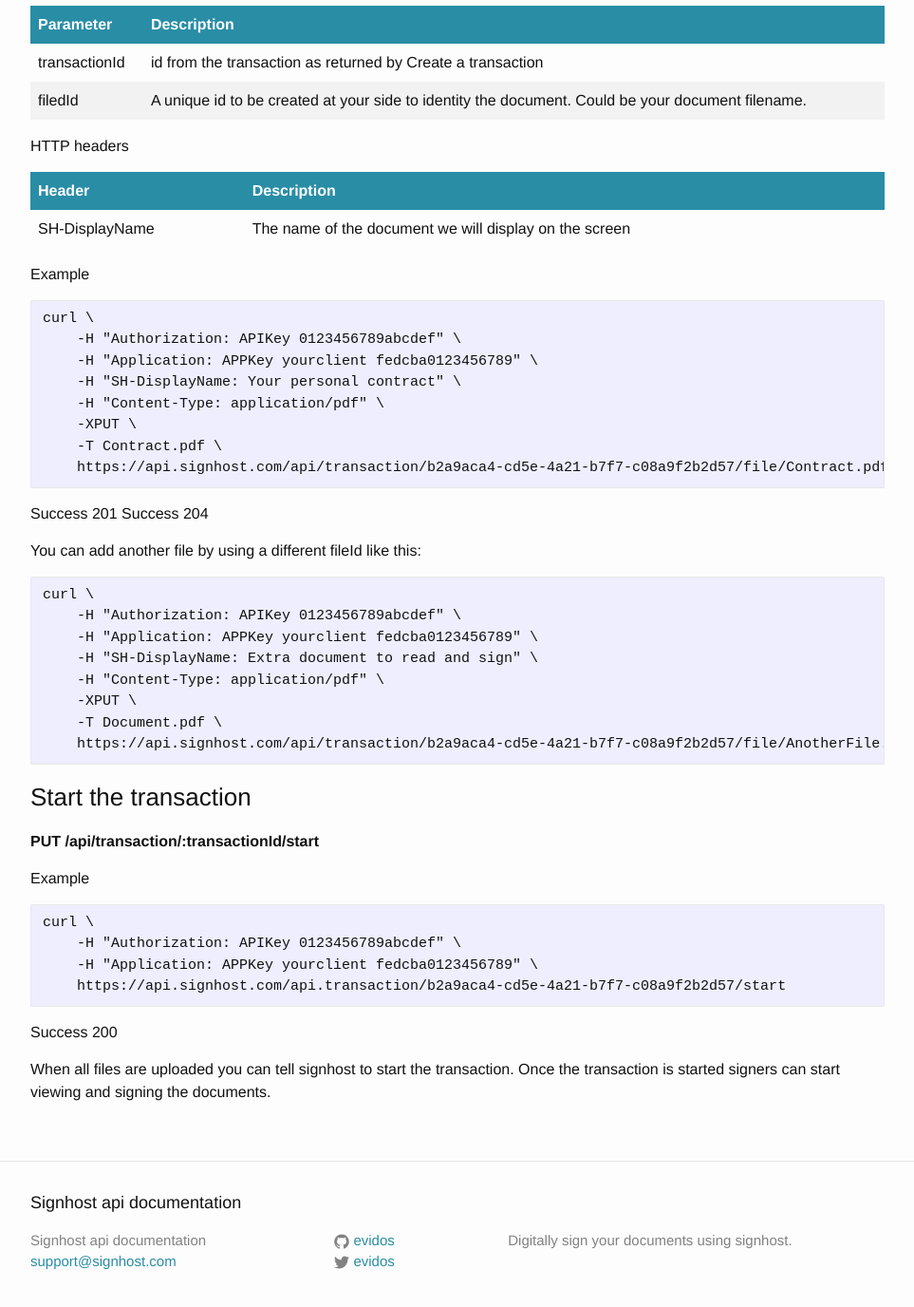
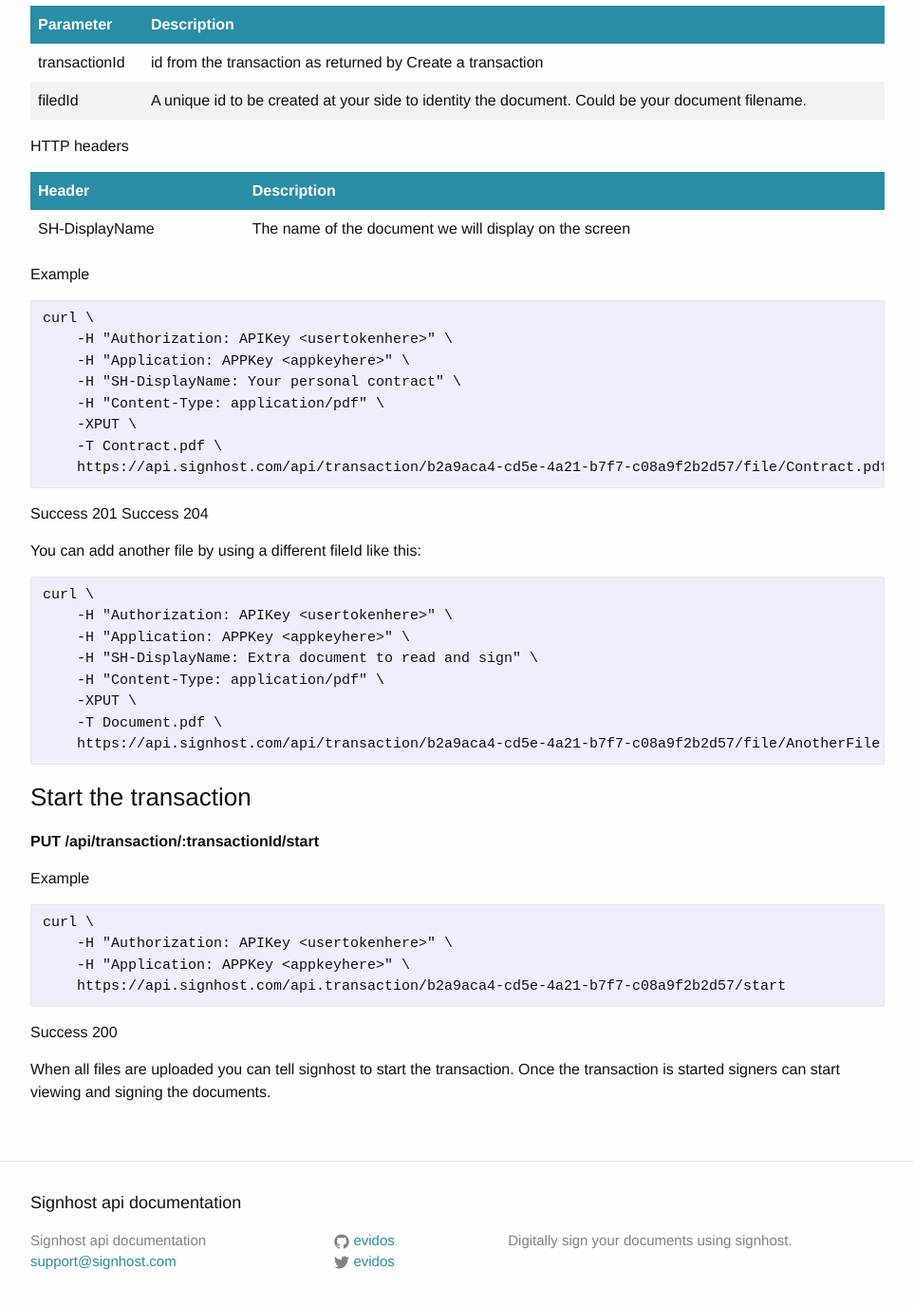
Before and after one commit to markohantula/evidos.github.io, a Jekyll site: the page built from _posts/2015-11-26-howto-create-a-multidocument-transaction.markdown, in a window 1280 px wide and 1400 px high, scrolled down 1534 px. Shown: the top 1376 px of the window at 95% size, without its empty margins (158-1121 px from the left). Built offline with Jekyll 4.4.1, drawn with Linux system fonts in a browser that asks for light colours; some of the changed text lies outside the part shown.

Commit message:
Document refactor API Key to Usertoken

```diff
--- a/_posts/2015-11-26-howto-create-a-multidocument-transaction.markdown
+++ b/_posts/2015-11-26-howto-create-a-multidocument-transaction.markdown
@@ -21,8 +21,8 @@
 Example
 
     curl \
-        -H "Authorization: APIKey 0123456789abcdef" \
-        -H "Application: APPKey yourclient fedcba0123456789" \
+        -H "Authorization: APIKey <usertokenhere>" \
+        -H "Application: APPKey <appkeyhere>" \
         -H "Content-Type: application/json" \
         -d '{
           "Signers": [
@@ -88,8 +88,8 @@
 Example
 
     curl \
-        -H "Authorization: APIKey 0123456789abcdef" \
-        -H "Application: APPKey yourclient fedcba0123456789" \
+        -H "Authorization: APIKey <usertokenhere>" \
+        -H "Application: APPKey <appkeyhere>" \
         -H "SH-DisplayName: Your personal contract" \
         -H "Content-Type: application/pdf" \
         -XPUT \
@@ -103,8 +103,8 @@
 You can add another file by using a different fileId like this:
 
     curl \
-        -H "Authorization: APIKey 0123456789abcdef" \
-        -H "Application: APPKey yourclient fedcba0123456789" \
+        -H "Authorization: APIKey <usertokenhere>" \
+        -H "Application: APPKey <appkeyhere>" \
         -H "SH-DisplayName: Extra document to read and sign" \
         -H "Content-Type: application/pdf" \
         -XPUT \
@@ -118,8 +118,8 @@
 Example
 
     curl \
-        -H "Authorization: APIKey 0123456789abcdef" \
-        -H "Application: APPKey yourclient fedcba0123456789" \
+        -H "Authorization: APIKey <usertokenhere>" \
+        -H "Application: APPKey <appkeyhere>" \
         https://api.signhost.com/api.transaction/b2a9aca4-cd5e-4a21-b7f7-c08a9f2b2d57/start
 
 Success 200
```
Also changed, not shown: _data/endpoint_examples.yaml (+14 -14 lines), _posts/2016-04-21-howto-create-a-transaction-with-fillable-pdf-fields.markdown (+8 -8 lines), _posts/2016-10-06-api-generated-fields.markdown (+8 -8 lines), index.md (+5 -2 lines).
